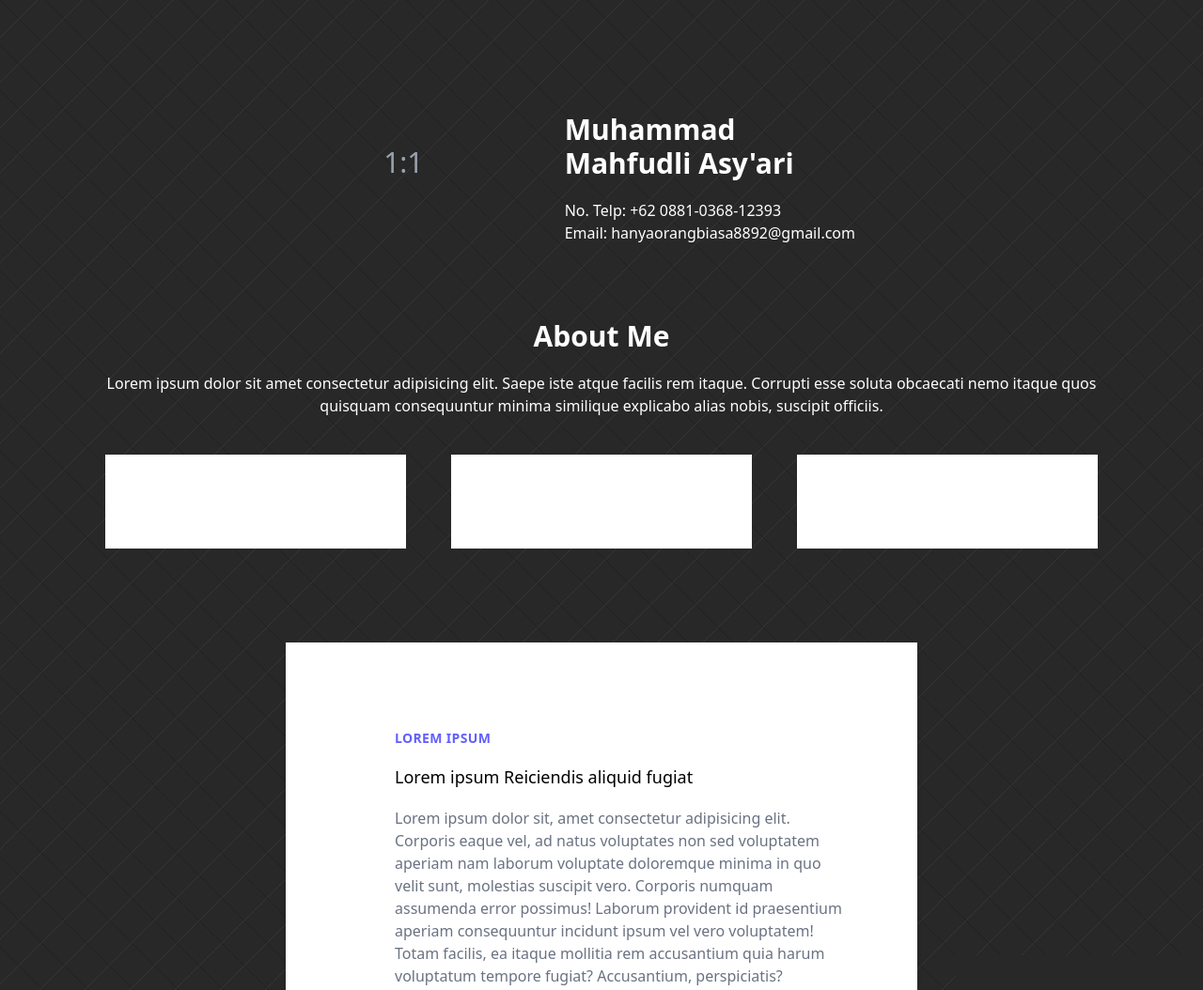
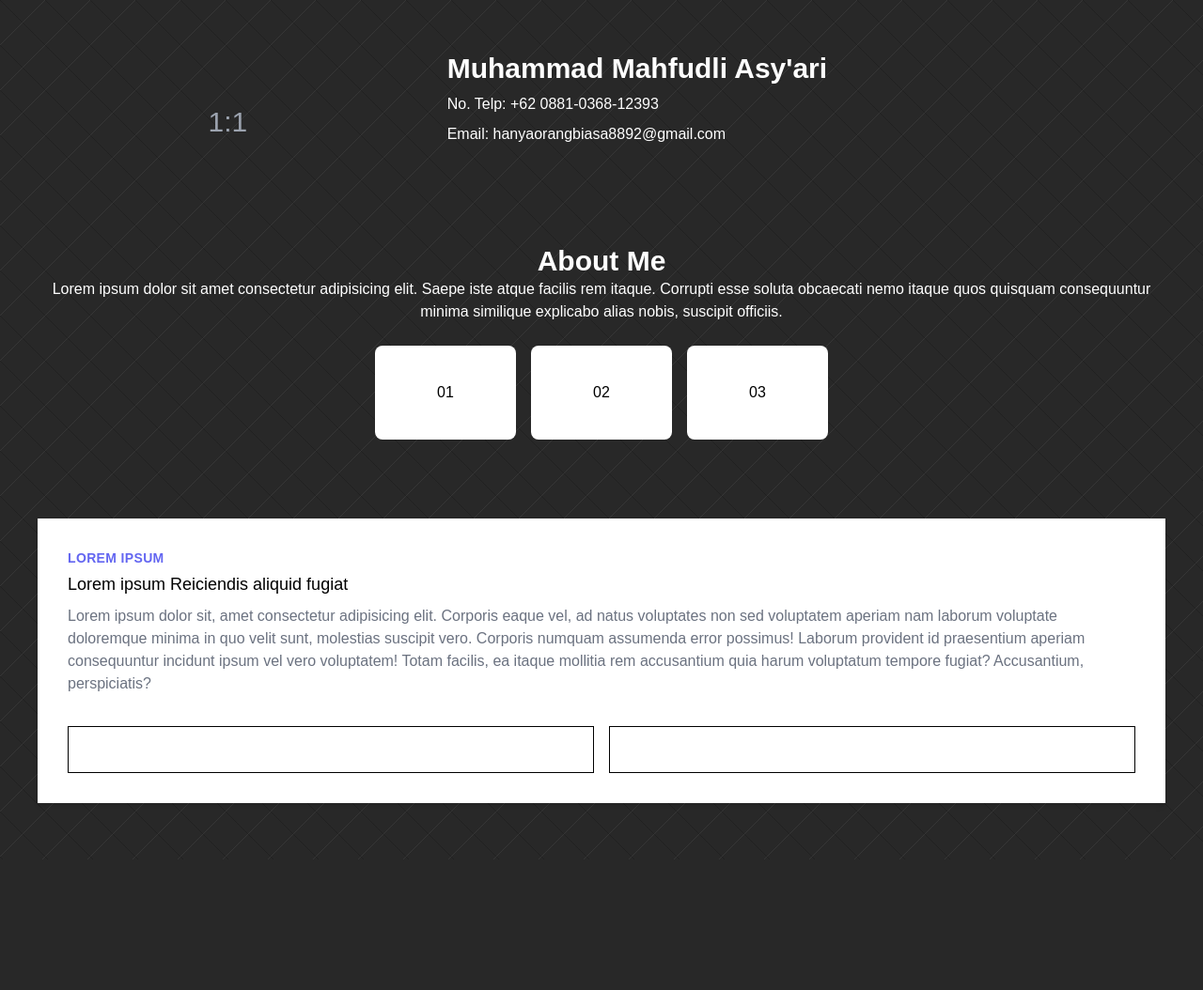
Before and after one commit to Akhmat31/website, a website: page index.html in a window 1280 px wide. Shown: the top 1054 px of the page at 94% size. After the commit the page ends 915 px from the top, so only its background shows below. Drawn offline with Linux system fonts and the light colour scheme.

Commit message:
index.html

```diff
--- a/index.html
+++ b/index.html
@@ -7,7 +7,9 @@
     <link rel="stylesheet" href="css/output.css" />
     <style>
         * {
-            margin: 20px;
+            margin: 0;
+            padding: 0;
+            box-sizing: border-box;
         }
         body {
             background: linear-gradient(45deg, transparent 49%, #212121 49% 51%, transparent 51%),
@@ -19,37 +21,214 @@
             display: flex;
             flex-direction: column;
             align-items: center;
+            font-family: Arial, sans-serif;
+            padding: 20px;
+        }
+        main, section, .center-section-wrapper {
+            width: 100%;
+            max-width: 1200px;
+            margin: 20px 0;
         }
         #base2,
         #base3 {
-            width: 280px;
-            height: 180px;
             background-color: transparent;
             color: white;
+            padding: 15px;
+            border-radius: 12px;
         }
         .basis-xs {
-            width: 70px;
-            height: 100px;
+            background-color: white;
+            padding: 15px;
+            display: flex;
+            justify-content: center;
+            align-items: center;
+            color: black;
+            border-radius: 8px;
+            min-height: 100px;
+        }
+        .flex {
+            display: flex;
+        }
+        .flex-row {
+            flex-direction: row;
+        }
+        .flex-col {
+            flex-direction: column;
+        }
+        .gap-2 {
+            gap: 0.5rem;
+        }
+        .gap-4 {
+            gap: 1rem;
+        }
+        .text-center {
+            text-align: center;
+        }
+        .text-3xl {
+            font-size: 1.875rem;
+            line-height: 2.25rem;
+        }
+        .font-semibold {
+            font-weight: 600;
+        }
+        .text-gray-400 {
+            color: #9ca3af;
+        }
+        .text-gray-500 {
+            color: #6b7280;
+        }
+        .rounded-xl {
+            border-radius: 0.75rem;
+        }
+        .justify-center {
+            justify-content: center;
+        }
+        .mx-auto {
+            margin-left: auto;
+            margin-right: auto;
+        }
+        .p-8 {
+            padding: 2rem;
+        }
+        .mt-1 {
+            margin-top: 0.25rem;
+        }
+        .mt-2 {
+            margin-top: 0.5rem;
+        }
+        .block {
+            display: block;
+        }
+        .text-lg {
+            font-size: 1.125rem;
+            line-height: 1.75rem;
+        }
+        .font-medium {
+            font-weight: 500;
+        }
+        .text-black {
+            color: black;
+        }
+        .hover\:underline:hover {
+            text-decoration: underline;
+        }
+        .text-indigo-500 {
+            color: #6366f1;
+        }
+        .uppercase {
+            text-transform: uppercase;
+        }
+        .text-sm {
+            font-size: 0.875rem;
+            line-height: 1.25rem;
+        }
+        .tracking-wide {
+            letter-spacing: 0.025em;
+        }
+        .shadow-md {
+            box-shadow: 0 4px 6px -1px rgba(0, 0, 0, 0.1), 0 2px 4px -1px rgba(0, 0, 0, 0.06);
+        }
+        .bg-white {
             background-color: white;
         }
-        @media (max-width: 786px) {
-            * {
-                font-size: 15px;
+        .profile-section {
+            display: flex;
+            flex-wrap: wrap;
+            gap: 1rem;
+            width: 100%;
+        }
+        #base2 {
+            flex: 1;
+            min-width: 120px;
+            display: flex;
+            justify-content: center;
+            align-items: center;
+            height: auto;
+            min-height: 180px;
+        }
+        #base3 {
+            flex: 2;
+            min-width: 250px;
+        }
+        .card-boxes {
+            display: flex;
+            flex-wrap: wrap;
+            gap: 1rem;
+            justify-content: center;
+        }
+        .card-box {
+            flex: 1;
+            min-width: 200px;
+            height: 50px;
+            border: solid 1px #000;
+            display: flex;
+            justify-content: center;
+            align-items: center;
+        }
+        .about-cards {
+            display: flex;
+            flex-wrap: wrap;
+            gap: 1rem;
+            justify-content: center;
+            margin: 1.5rem 0;
+        }
+        .about-card {
+            flex: 1;
+            min-width: 70px;
+            max-width: 150px;
+        }
+        hr {
+            margin: 1rem 0;
+        }
+        ul {
+            list-style-type: none;
+        }
+        li {
+            margin-bottom: 0.5rem;
+        }
+        @media (max-width: 768px) {
+            .profile-section {
+                flex-direction: column;
+            }
+            #base2, #base3 {
+                width: 100%;
+            }
+            .about-cards {
+                flex-direction: column;
+                align-items: center;
+            }
+            .about-card {
+                width: 80%;
+                max-width: none;
+            }
+            .card-boxes {
+                flex-direction: column;
+            }
+            .p-8 {
+                padding: 1rem;
+            }
+            body {
+                font-size: 0.9rem;
+            }
+            .text-3xl {
+                font-size: 1.5rem;
             }
         }
     </style>
 </head>
 <body>
-    <main class="flex flex-row gap-2" style="color: black;">
-        <div class="basis-1/3 rounded-xl" id="base2">
-            <p class="text-3xl text-gray-400" style="text-align: center; margin-top: 40%;">1:1</p>
+    <main>
+        <div class="profile-section">
+            <div id="base2">
+                <p class="text-3xl text-gray-400">1:1</p>
             </div>
-        <div class="basis-2/3 text-wrap rounded-xl" id="base3">
-            <ul style="margin: 10px; padding-top: 10px;">
+            <div id="base3">
+                <ul>
                     <li class="font-bold text-3xl">Muhammad Mahfudli Asy'ari</li>
                     <li>No. Telp: +62 0881-0368-12393</li>
-                <li style="margin-top: -20px;">Email: hanyaorangbiasa8892@gmail.com</li>
+                    <li>Email: hanyaorangbiasa8892@gmail.com</li>
                 </ul>
+            </div>
         </div>
     </main>
     <section class="text-center">
@@ -59,18 +238,14 @@
             soluta obcaecati nemo itaque quos quisquam consequuntur minima similique explicabo alias nobis, suscipit
             officiis.
         </p>
-        <div class="flex flex-row justify-center gap-2">
-            <div class="basis-xs">01</div>
-            <div class="basis-xs">02</div>
-            <div class="basis-xs">03</div>
+        <div class="about-cards">
+            <div class="basis-xs about-card">01</div>
+            <div class="basis-xs about-card">02</div>
+            <div class="basis-xs about-card">03</div>
         </div>
     </section>
     <div class="center-section-wrapper">
-        <section
-            class="mx-auto max-w-md place-items-center  overflow-hidden bg-white shadow-md md:max-w-2xl">
-            <div class="md:flex">
-                <div class="md:shrink-0">
-                </div>
+        <section class="mx-auto overflow-hidden bg-white shadow-md">
             <div class="p-8">
                 <div class="text-sm font-semibold tracking-wide text-indigo-500 uppercase">Lorem Ipsum</div>
                 <a class="mt-1 block text-lg leading-tight font-medium text-black hover:underline">
@@ -81,10 +256,9 @@
                     Corporis numquam assumenda error possimus! Laborum provident id praesentium aperiam consequuntur incidunt ipsum vel vero voluptatem! Totam facilis, ea itaque mollitia rem accusantium quia harum voluptatum tempore fugiat? Accusantium, perspiciatis?
                 </p>
                 <hr>
-                    <div class="flex flex-row">
-                        <div style="width: 200px; height: 50px; border: solid 1px #000;">01</div>
-                        <div style="width: 200px; height: 50px; border: solid 1px #000;">02</div>
-                      </div>
+                <div class="card-boxes">
+                    <div class="card-box">01</div>
+                    <div class="card-box">02</div>
                 </div>
             </div>
         </section>
```
Lines whose indentation alone changed are shown as unchanged.
